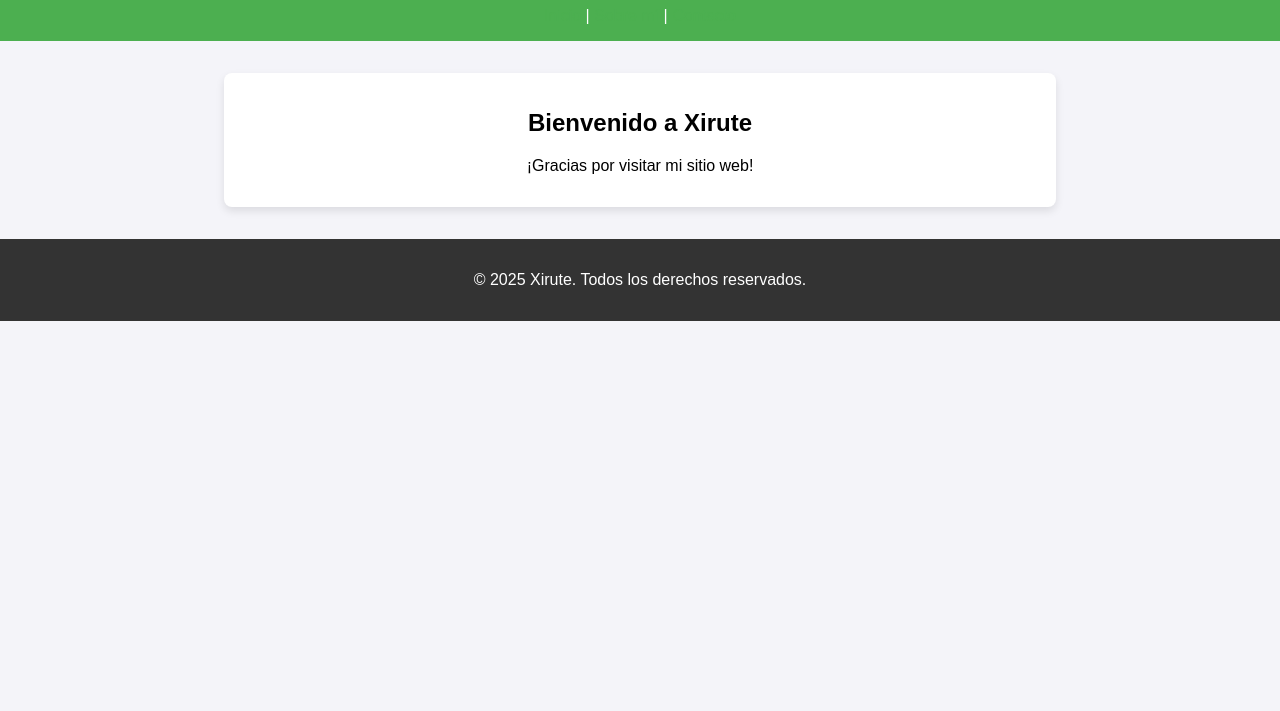
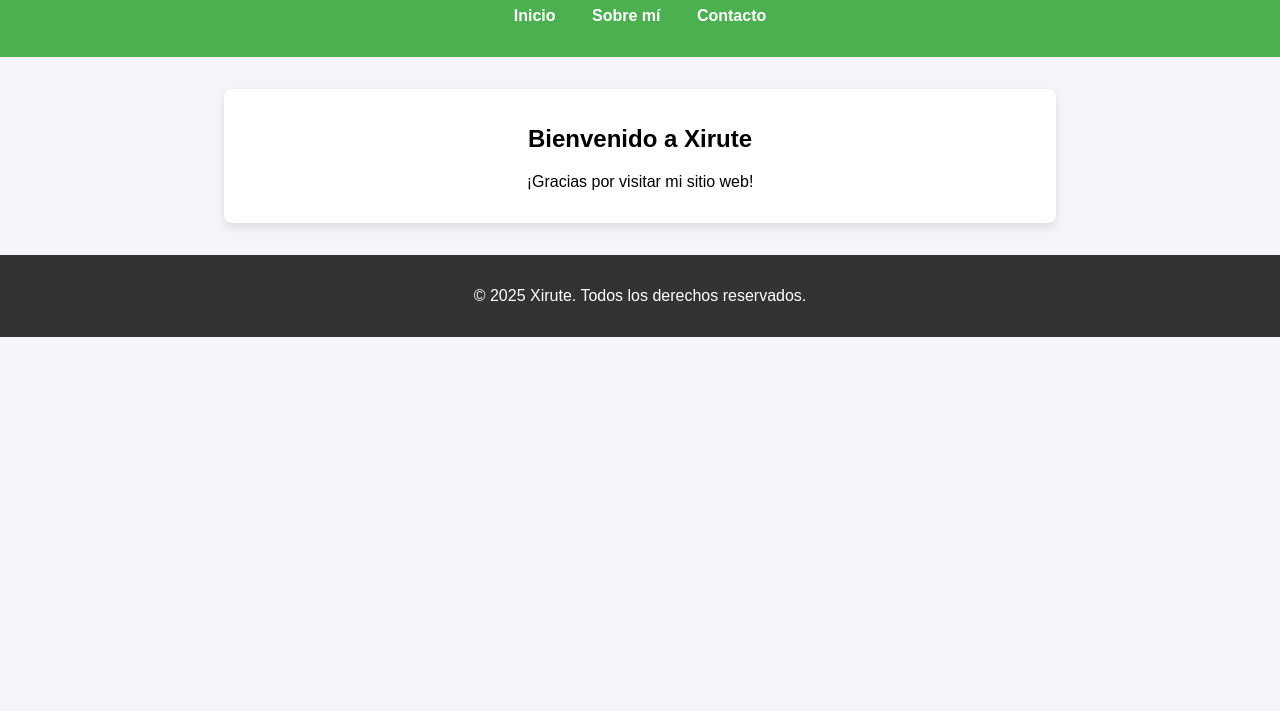
Before and after one commit to atocmi/xirute-site, a plain HTML site: page index.html in a window 1280 px wide. Shown: the part 89-800 px from the top of the page. Drawn offline with Linux system fonts and the light colour scheme.

Commit message:
Update index.html

```diff
--- a/index.html
+++ b/index.html
@@ -17,6 +17,18 @@
             color: white;
             padding: 1rem 0;
         }
+        nav {
+            margin: 1rem 0;
+        }
+        nav a {
+            color: white;
+            text-decoration: none;
+            margin: 0 1rem;
+            font-weight: bold;
+        }
+        nav a:hover {
+            text-decoration: underline;
+        }
         section {
             margin: 2rem auto;
             padding: 1rem;
@@ -31,21 +43,14 @@
             background-color: #333;
             color: white;
         }
-        a {
-            color: #4CAF50;
-            text-decoration: none;
-        }
-        a:hover {
-            text-decoration: underline;
-        }
     </style>
 </head>
 <body>
     <header>
         <h1>Welcome to Xirute</h1>
         <nav>
-            <a href="index.html">Inicio</a> |
-            <a href="about.html">Sobre mí</a> |
+            <a href="index.html">Inicio</a>
+            <a href="about.html">Sobre mí</a>
             <a href="contact.html">Contacto</a>
         </nav>
     </header>
```
